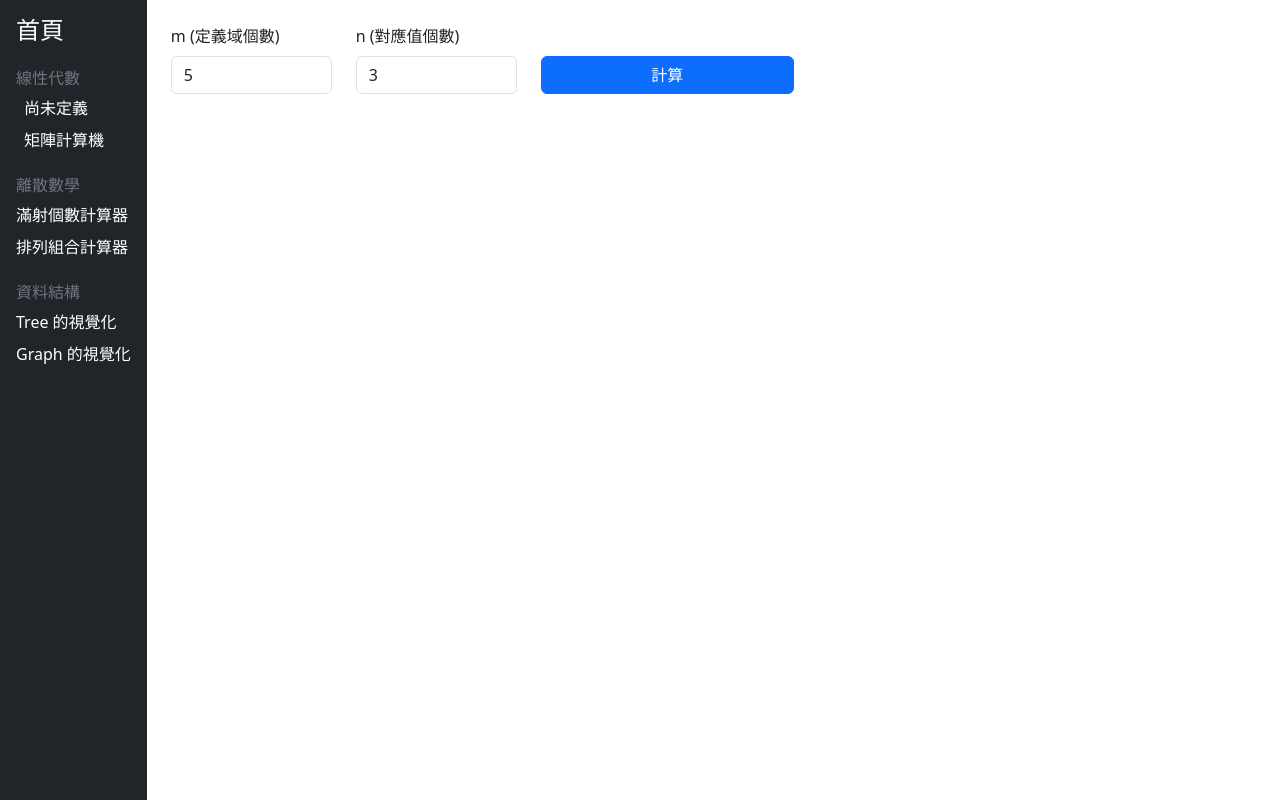
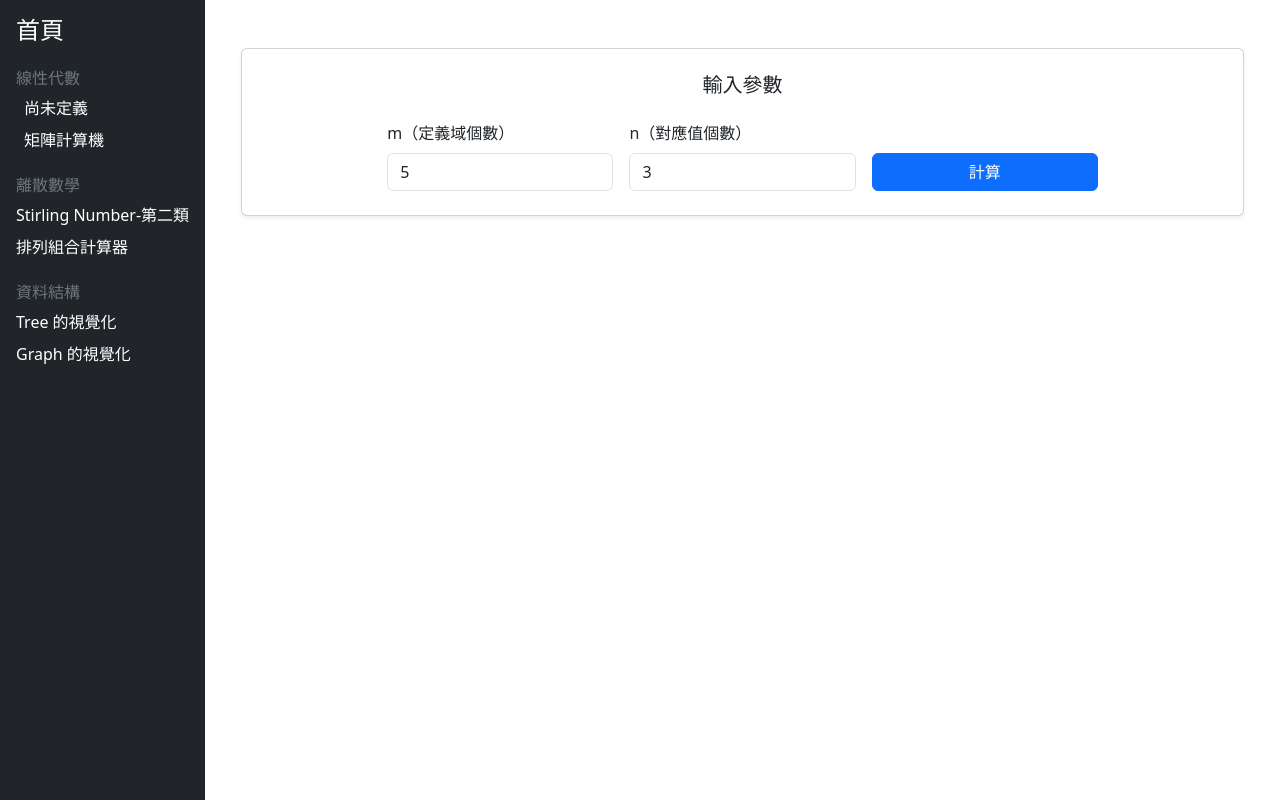
Before and after one commit to Hoxton019030/Math_Calculator, a Vue app: page /discrete/onto in a window 1280 px wide. Built offline with nearby package versions, Linux system fonts and the light colour scheme.

Commit message:
2025-07-29 commit

```diff
--- a/src/components/Sidebar.vue
+++ b/src/components/Sidebar.vue
@@ -19,7 +19,7 @@
       <ul class="list-unstyled">
         <li class="mb-2">
           <router-link class="text-white text-decoration-none" to="/discrete/onto">
-            滿射個數計算器
+            Stirling Number-第二類
           </router-link>
         </li>
         <li class="mb-2">
--- a/src/views/Discrete/OntoFunctionCalculator.vue
+++ b/src/views/Discrete/OntoFunctionCalculator.vue
@@ -12,17 +12,22 @@ function emitCalculate() {
 </script>
 
 <template>
-  <div class="row mb-3">
-    <div class="col-md-2">
-      <label for="inputM" class="form-label">m (定義域個數)</label>
+  <div class="container my-4">
+    <div class="card shadow-sm p-4">
+      <h5 class="mb-4 text-center">輸入參數</h5>
+      <div class="row justify-content-center g-3">
+        <div class="col-md-3">
+          <label for="inputM" class="form-label">m（定義域個數）</label>
           <input id="inputM" type="number" class="form-control" v-model.number="m" min="0" />
         </div>
-    <div class="col-md-2">
-      <label for="inputN" class="form-label">n (對應值個數)</label>
+        <div class="col-md-3">
+          <label for="inputN" class="form-label">n（對應值個數）</label>
           <input id="inputN" type="number" class="form-control" v-model.number="n" min="0" />
         </div>
         <div class="col-md-3 d-flex align-items-end">
           <button class="btn btn-primary w-100" @click="emitCalculate">計算</button>
         </div>
       </div>
+    </div>
+  </div>
 </template>
```
Lines whose indentation alone changed are shown as unchanged.
